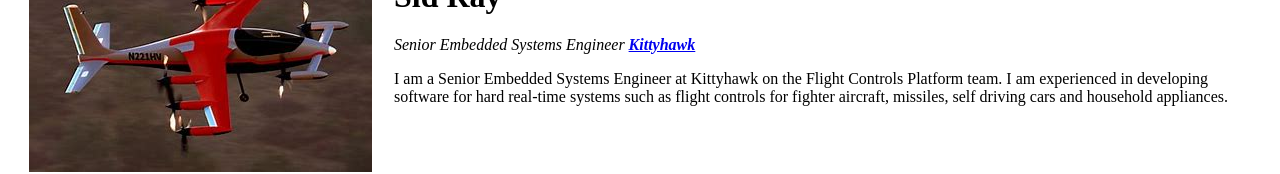
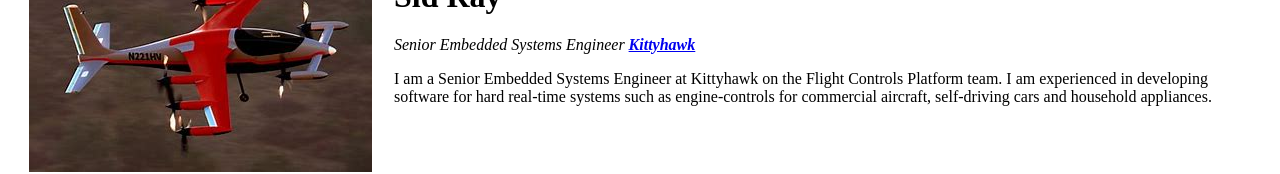
Before and after one commit to rays14/resume, a plain HTML site: page index.html in a window 1280 px wide. Shown: the part 127-301 px from the top of the page. Drawn offline with Linux system fonts and the light colour scheme.

Commit message:
Updated the overall message

```diff
--- a/index.html
+++ b/index.html
@@ -17,8 +17,8 @@
                     <p>
                         I am a Senior Embedded Systems Engineer at Kittyhawk on the
                         Flight Controls Platform team. I am experienced in developing
-                        software for hard real-time systems such as flight controls for
-                        fighter aircraft, missiles, self driving cars and household appliances.
+                        software for hard real-time systems such as engine-controls for
+                        commercial aircraft, self-driving cars and household appliances.
                     </p>
                 </td>
             </tr>
```
